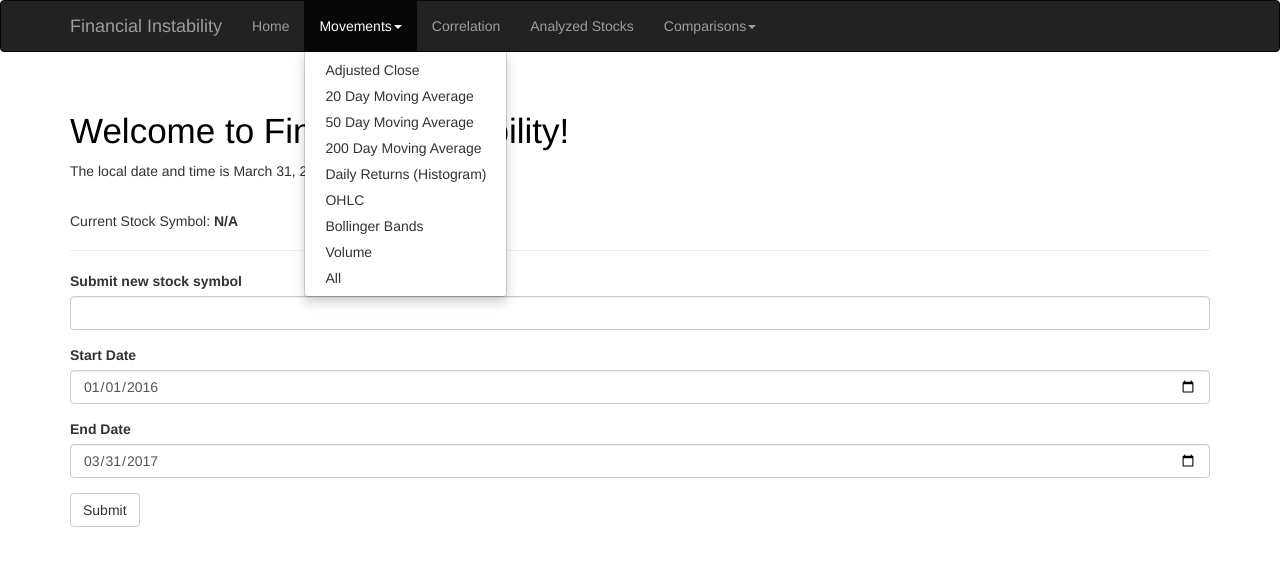
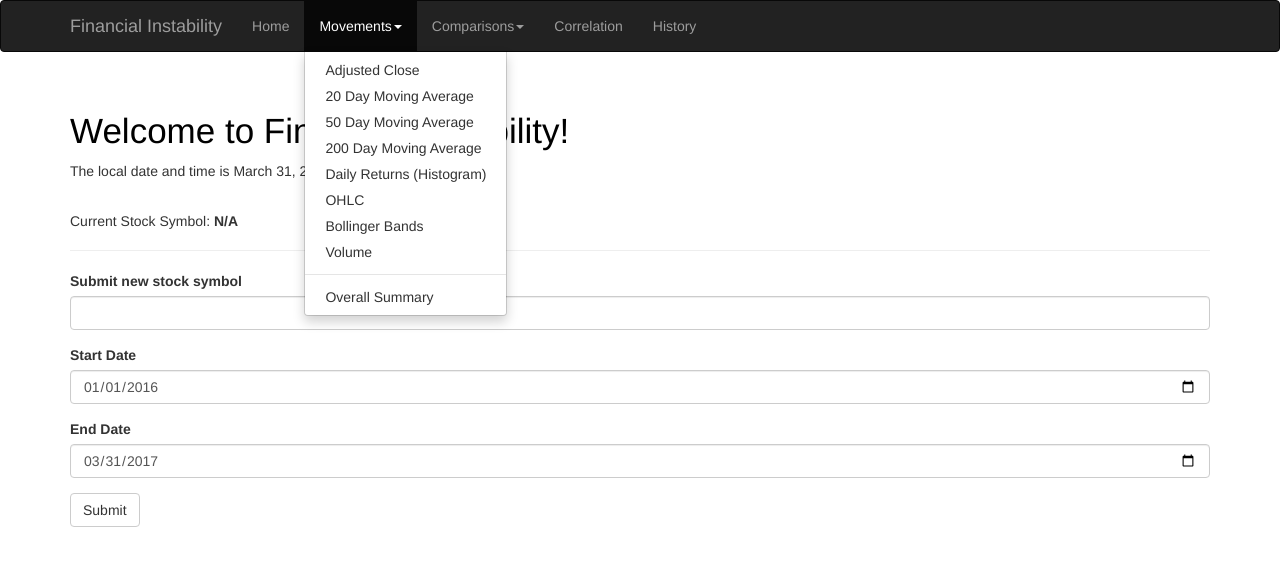
Before and after one commit to krinkere/financial_instability, a Flask app: page / in a window 1280 px wide, after a click on "Movements". Shown: the top 566 px of the page. Run offline with Flask 2, Linux system fonts and the light colour scheme; parts of the project's set-up code (start-up, migrations or seed data) failed here and were passed over; some libraries are stand-ins or nearby versions.

Commit message:
minor ui tweaks

```diff
--- a/financial_instability_app/main/views.py
+++ b/financial_instability_app/main/views.py
@@ -129,7 +129,7 @@ def mov_av_plot(num_days):
     tickers = ["rolling_mean", column_name]
     generated_script, div_tag, cdn_js, cdn_css = visualization.generate_multi_line_plot(df, tickers=tickers,
                                                                                         labels=[str(num_days) +
-                                                                                                " rolling mean",
+                                                                                                " day rolling mean",
                                                                                                 ticker])
 
     return render_template("mov_av_plot.html", num_days=num_days, ticker=session.get("ticker_symbol"),
--- a/financial_instability_app/templates/base.html
+++ b/financial_instability_app/templates/base.html
@@ -36,11 +36,10 @@
                             <li><a href="/candle_plot">OHLC</a></li>
                             <li><a href="/bollinger_bands_plot">Bollinger Bands</a></li>
                             <li><a href="/trade_volume_plot">Volume</a></li>
-                            <li><a href="/uber_plot">All</a></li>
+                            <li class="divider"></li>
+                            <li><a href="/uber_plot">Overall Summary</a></li>
                         </ul>
                     </li>
-                    <li><a href="/corr">Correlation</a></li>
-                    <li><a href="/available_stocks">Analyzed Stocks</a></li>
                     <!-- http://www.bootply.com/nZaxpxfiXz -->
                     <li class="dropdown">
                         <a href="#" class="dropdown-toggle" data-toggle="dropdown">Comparisons<b class="caret"></b></a>
@@ -58,6 +57,8 @@
                             <li><a href="#">Dropdown Link 3</a></li>
                         </ul>
                     </li>
+                    <li><a href="/corr">Correlation</a></li>
+                    <li><a href="/available_stocks">History</a></li>
                 </ul>
             </div>
         </div>
```
